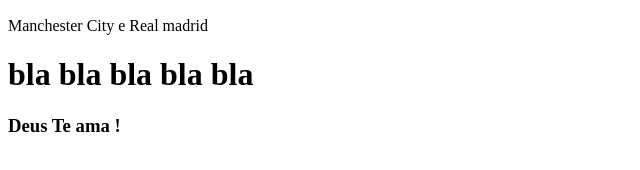
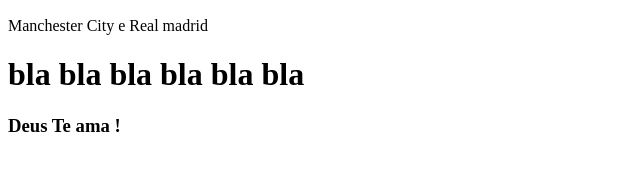
Before and after one commit to M3rc0riuZ/aula_pipe_git, a plain HTML site: page index.html in a window 1280 px wide. Shown: the part 166-336 px from the top of the page, 0-640 px from the left. Drawn offline with Linux system fonts and the light colour scheme.

Commit message:
index.2.0

```diff
--- a/index.html
+++ b/index.html
@@ -16,7 +16,7 @@
     <h2>A Evolução do Futebol </h2>
         Manchester City e Real madrid
 
-        <h1>bla bla bla  bla bla </h1>
+        <h1>bla bla bla  bla bla bla  </h1>
 
 
          <h3>Deus Te ama ! </h3>
```
